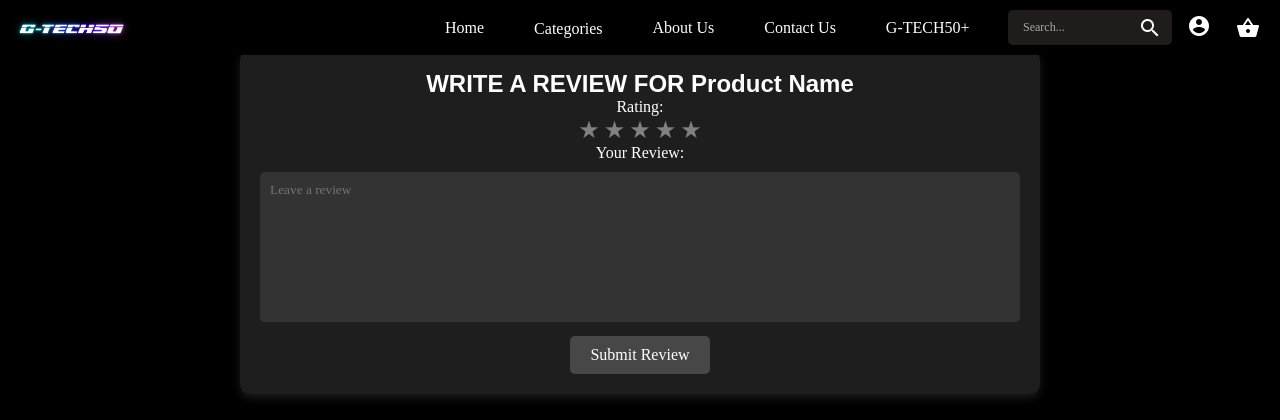
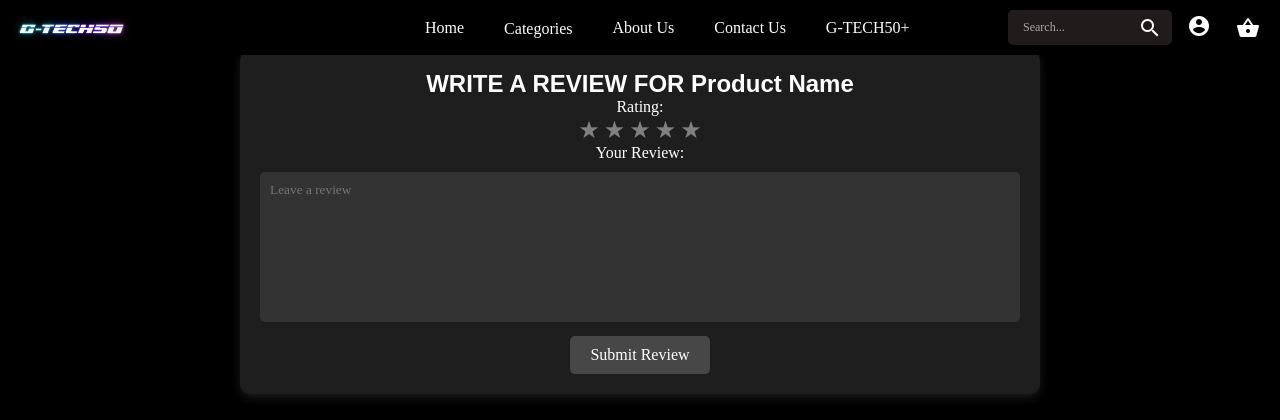
Before and after one commit to eamonmooney/G-TECH50, a PHP site: page /Reviews.html in a window 1280 px wide. Shown: the top 420 px of the page. Run offline with PHP 8.4, Linux system fonts and the light colour scheme.

Commit message:
Update navbar.css

```diff
--- a/css/navbar.css
+++ b/css/navbar.css
@@ -34,9 +34,9 @@ INCORPORATED ON EVERY PAGE BY SAFA - 230078145*/
   .nav-links {
 	display: flex;
 	flex: 1;
-	gap: 30px;
+	gap: 20px;
 	justify-content: center;
-	margin-left: 280px;
+	margin-left: 260px;
 	white-space: nowrap;
 
   }
```
